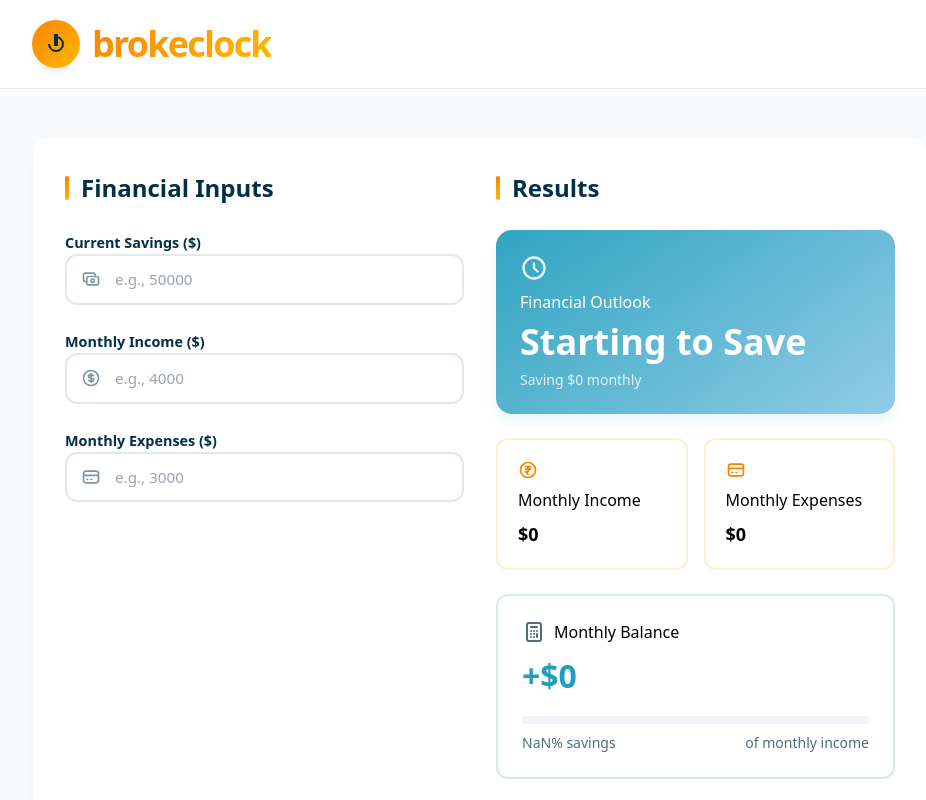
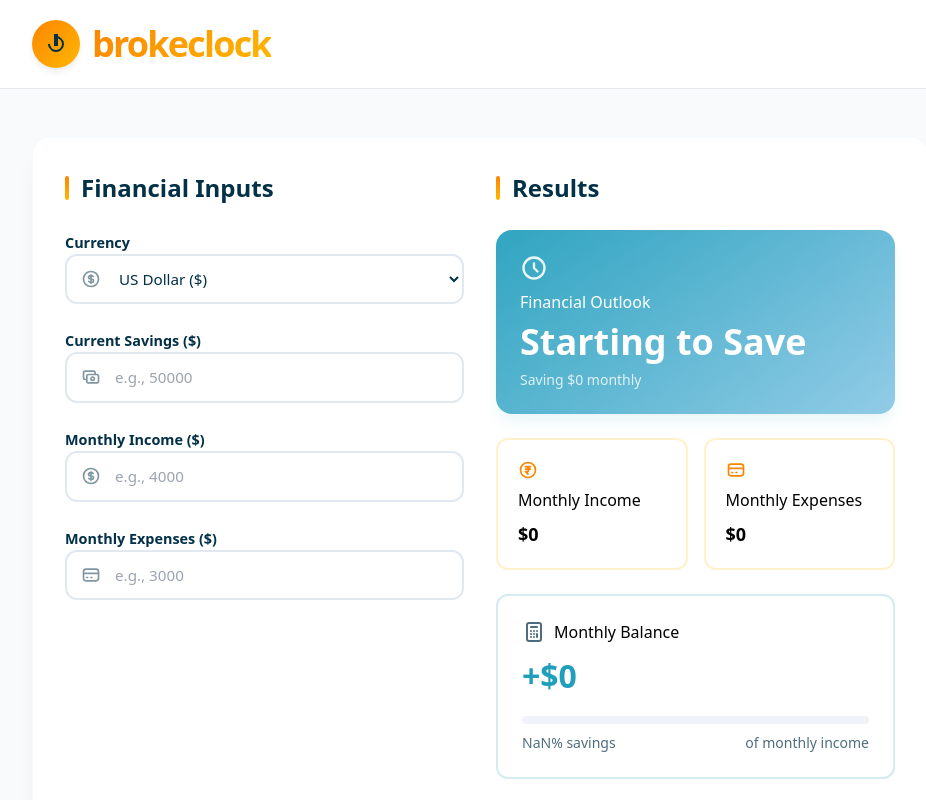
Before and after one commit to manuelalferez/brokeclock, a plain HTML site: page index.html in a window 1280 px wide. Shown: the top 800 px of the page, without its empty margins (160-1086 px from the left). Drawn offline with nearby package versions, Linux system fonts and the light colour scheme.

Commit message:
feat: added currencies

```diff
--- a/index.html
+++ b/index.html
@@ -313,6 +313,28 @@
         color: var(--ut-orange);
         margin-bottom: 0.5rem;
       }
+
+      .currency-select {
+        width: 100%;
+        padding: 0.75rem 1rem;
+        border: 2px solid #e2e8f0;
+        border-radius: 0.75rem;
+        transition: all 0.2s ease;
+        font-size: 0.95rem;
+        background-color: white;
+        color: var(--prussian-blue);
+        cursor: pointer;
+      }
+
+      .currency-select:hover {
+        border-color: #8ecae6;
+      }
+
+      .currency-select:focus {
+        outline: none;
+        border-color: #219ebc;
+        box-shadow: 0 0 0 3px rgba(142, 202, 230, 0.2);
+      }
     </style>
   </head>
   <body class="bg-gray-50 min-h-screen flex flex-col">
@@ -334,6 +356,21 @@
             <div>
               <h2 class="section-title">Financial Inputs</h2>
               <div class="space-y-6">
+                <div>
+                  <label class="input-label">Currency</label>
+                  <div class="input-group">
+                    <svg class="input-icon" xmlns="http://www.w3.org/2000/svg" fill="none" viewBox="0 0 24 24" stroke="currentColor">
+                      <path stroke-linecap="round" stroke-linejoin="round" stroke-width="2" d="M12 8c-1.657 0-3 .895-3 2s1.343 2 3 2 3 .895 3 2-1.343 2-3 2m0-8c1.11 0 2.08.402 2.599 1M12 8V7m0 1v8m0 0v1m0-1c-1.11 0-2.08-.402-2.599-1M21 12a9 9 0 11-18 0 9 9 0 0118 0z" />
+                    </svg>
+                    <select id="currencySelect" class="currency-select input-with-icon">
+                      <option value="USD">US Dollar ($)</option>
+                      <option value="EUR">Euro (€)</option>
+                      <option value="GBP">British Pound (£)</option>
+                      <option value="JPY">Japanese Yen (¥)</option>
+                      <option value="AUD">Australian Dollar (A$)</option>
+                    </select>
+                  </div>
+                </div>
                 <div>
                   <label class="input-label">Current Savings ($)</label>
                   <div class="input-group">
@@ -507,6 +544,7 @@
 
       // Initialize with empty chart on page load
       document.addEventListener("DOMContentLoaded", function () {
+        updateCurrencyLabels();
         updateChart([0]);
         calculateDuration();
       });
@@ -533,6 +571,33 @@
         input.addEventListener("change", debouncedCalculate);
       });
 
+      // Currency symbols mapping
+      const currencySymbols = {
+        USD: '$',
+        EUR: '€',
+        GBP: '£',
+        JPY: '¥',
+        AUD: 'A$'
+      };
+
+      // Get current currency symbol
+      function getCurrencySymbol() {
+        const currency = document.getElementById('currencySelect').value;
+        return currencySymbols[currency];
+      }
+
+      // Update the currency format function
+      function formatCurrency(value) {
+        const symbol = getCurrencySymbol();
+        return `${symbol}${value.toLocaleString()}`;
+      }
+
+      // Add event listener for currency change
+      document.getElementById('currencySelect').addEventListener('change', function() {
+        updateCurrencyLabels();
+        calculateDuration();
+      });
+
       function calculateDuration() {
         const currentSavings =
           parseFloat(document.getElementById("currentSavings").value) || 0;
@@ -541,13 +606,11 @@
         const monthlyExpenses =
           parseFloat(document.getElementById("monthlyExpenses").value) || 0;
 
-        // Update displays
-        document.getElementById(
-          "monthlyIncomeDisplay"
-        ).textContent = `$${monthlyIncome.toLocaleString()}`;
-        document.getElementById(
-          "monthlyExpensesDisplay"
-        ).textContent = `$${monthlyExpenses.toLocaleString()}`;
+        // Update displays with new currency format
+        document.getElementById("monthlyIncomeDisplay").textContent =
+          formatCurrency(monthlyIncome);
+        document.getElementById("monthlyExpensesDisplay").textContent =
+          formatCurrency(monthlyExpenses);
 
         let savings = currentSavings;
         let months = 0;
@@ -575,10 +638,10 @@
         if (monthlyNet >= 0) {
           if (currentSavings === 0) {
             timeText = "Starting to Save";
-            subText = `Saving $${monthlyNet.toLocaleString()} monthly`;
+            subText = `Saving ${formatCurrency(monthlyNet)} monthly`;
           } else {
             timeText = "Growing Savings";
-            subText = `$${currentSavings.toLocaleString()} growing by $${monthlyNet.toLocaleString()} monthly`;
+            subText = `${formatCurrency(currentSavings)} growing by ${formatCurrency(monthlyNet)} monthly`;
           }
         } else {
           if (months >= 1200) {
@@ -625,7 +688,8 @@
           balancePercentage.textContent = `${Math.round(percentage)}% overspending`;
         }
 
-        monthlyBalanceElement.textContent = `${monthlyNet >= 0 ? "+" : ""}$${monthlyNet.toLocaleString()}`;
+        monthlyBalanceElement.textContent =
+          `${monthlyNet >= 0 ? "+" : ""}${formatCurrency(Math.abs(monthlyNet))}`;
 
         const resultsContainer = document.getElementById("results");
         resultsContainer.classList.add("animate-fade-in");
@@ -710,10 +774,10 @@
                 displayColors: false,
                 callbacks: {
                   title: function (tooltipItems) {
-                    return months[tooltipItems[0].dataIndex]; // Use the actual month
+                    return months[tooltipItems[0].dataIndex];
                   },
                   label: function (context) {
-                    return `Balance: $${context.parsed.y.toLocaleString()}`;
+                    return `Balance: ${formatCurrency(context.parsed.y)}`;
                   },
                 },
               },
@@ -723,7 +787,7 @@
                 beginAtZero: true,
                 ticks: {
                   callback: function (value) {
-                    return "$" + value.toLocaleString();
+                    return formatCurrency(value);
                   },
                   color: "#023047",
                   padding: 10,
@@ -755,6 +819,22 @@
           },
         });
       }
+
+      // Replace the updateCurrencyLabels function with this improved version
+      function updateCurrencyLabels() {
+        const symbol = getCurrencySymbol();
+        const labels = document.querySelectorAll('.input-label');
+        labels.forEach(label => {
+          const text = label.textContent;
+          if (text.includes('Current Savings')) {
+            label.textContent = `Current Savings (${symbol})`;
+          } else if (text.includes('Monthly Income')) {
+            label.textContent = `Monthly Income (${symbol})`;
+          } else if (text.includes('Monthly Expenses')) {
+            label.textContent = `Monthly Expenses (${symbol})`;
+          }
+        });
+      }
     </script>
   </body>
 </html>
```
